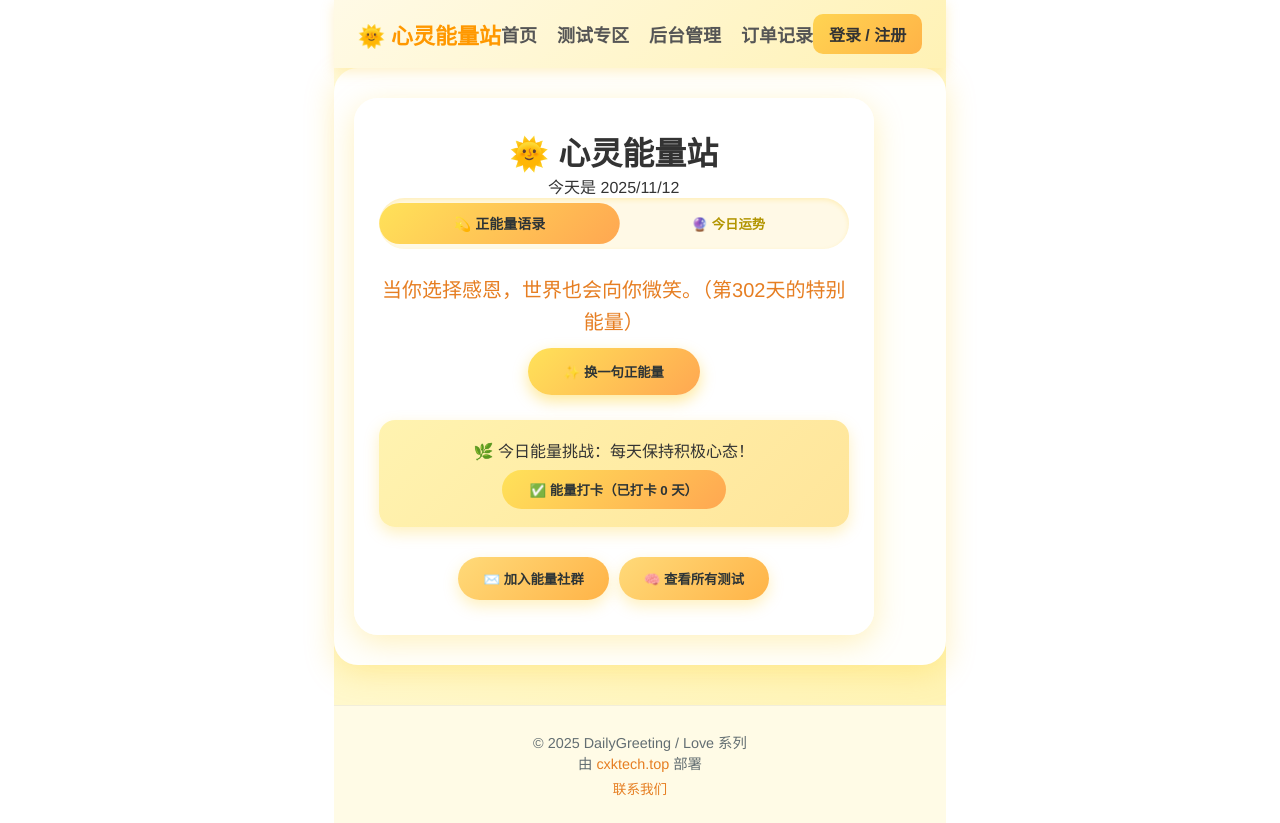
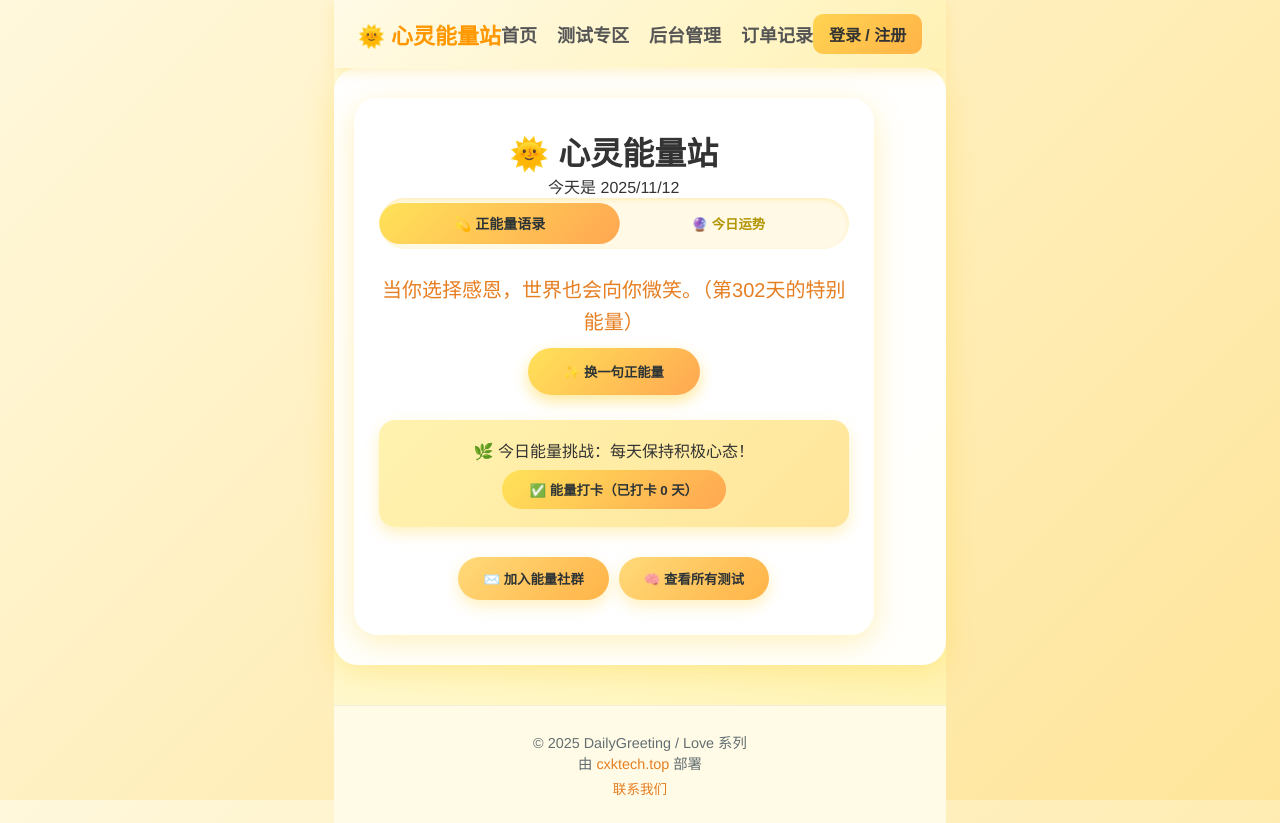
Before and after one commit to Yiyuan-X/positive-energy-app, a React (Create React App) app: page / in a window 1280 px wide. Built offline with nearby package versions, Linux system fonts and the light colour scheme; no server answers.

Commit message:
改背景6

```diff
--- a/src/index.css
+++ b/src/index.css
@@ -39,15 +39,12 @@ button {
   transition: all 0.2s ease;
 }
 
-/* 🌈 全局渐变背景，最高优先级 */
 html, body {
   margin: 0;
   padding: 0;
   min-height: 100vh;
-  background: transparent !important;
-  color: #2d3436 !important;
-  font-family: "Segoe UI", "PingFang SC", "Helvetica Neue", sans-serif;
 }
+
 
 /* 保证内容垂直居中 */
 #root {
```
